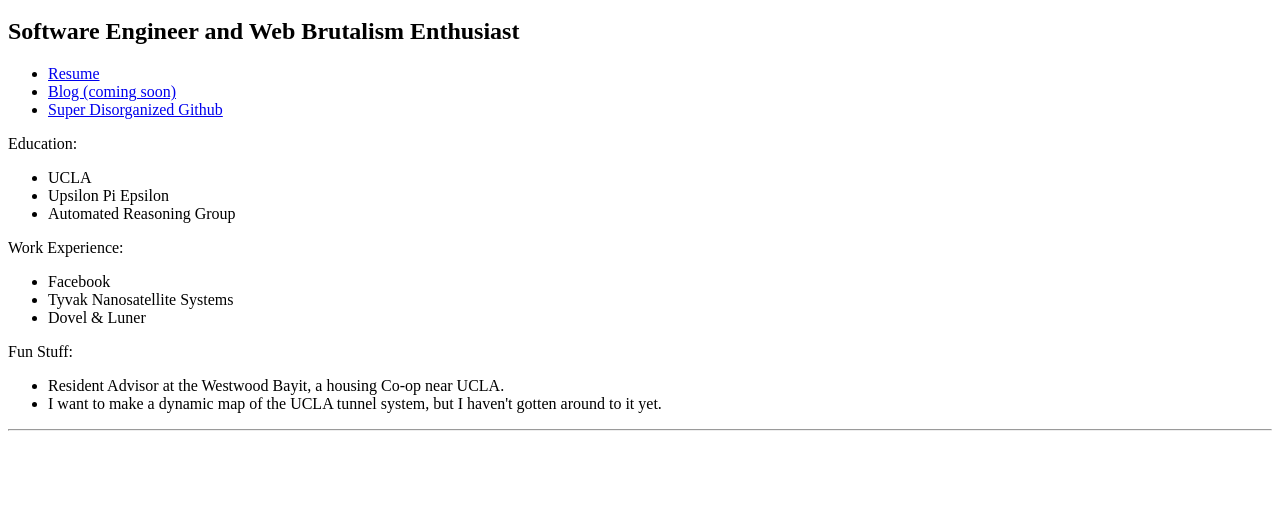
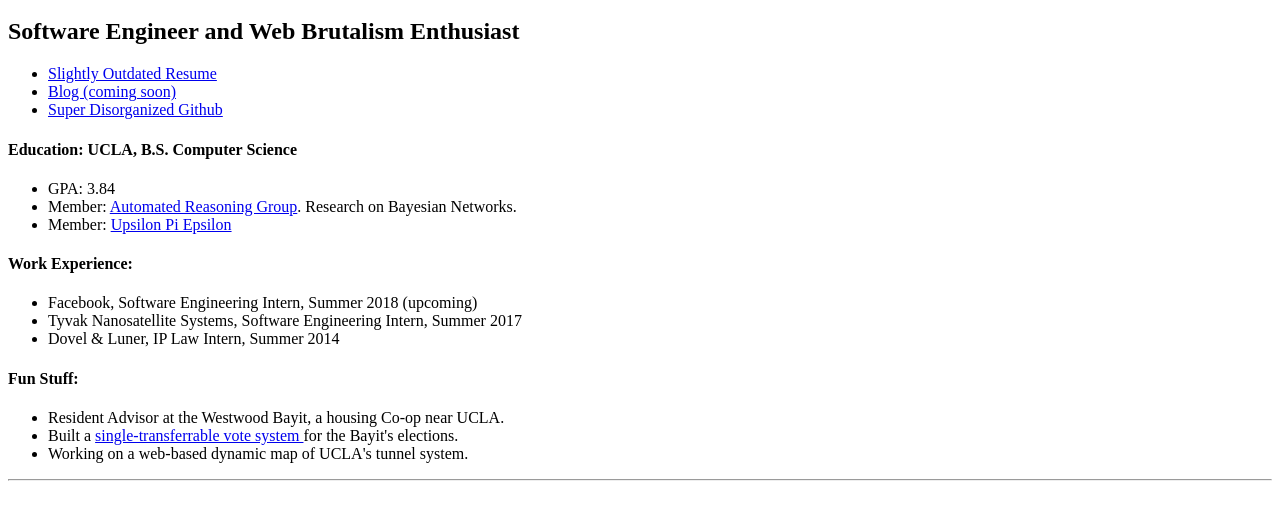
Before and after one commit to YaacovTarko/YaacovTarko, a plain HTML site: page index.html in a window 1280 px wide. Shown: the part 48-568 px from the top of the page. Drawn offline with Linux system fonts and the light colour scheme.

Commit message:
Content updates

```diff
--- a/index.html
+++ b/index.html
@@ -10,36 +10,38 @@
 <body>
 
 <h1>Yaacov Tarko</h1>
-<h2>Software Engineer and Web Brutalism Enthusiast</h3>
+<h2>Software Engineer and Web Brutalism Enthusiast</h2>
 
 <ul>
-<li><a href='Resume.pdf'>Resume</a></li>
+<li><a href='Resume.pdf'>Slightly Outdated Resume</a></li>
 <li><a href='#'>Blog (coming soon)</a></li>
 <li><a href='https://github.com/YaacovTarko'>Super Disorganized Github</a></li>
 </ul>
 
+<div>
+<h4>Education: UCLA, B.S. Computer Science</h4>
+<ul>
+<li>GPA: 3.84</li>
+<li>Member: <a href='http://reasoning.cs.ucla.edu/'> Automated Reasoning Group</a>. Research on Bayesian Networks.</li>
+<li>Member: <a href='https://upe.seas.ucla.edu/'>Upsilon Pi Epsilon</a></li>
+</ul>
+</div>
 
-<p>Education:</p>
+<h4>Work Experience:</h4>
 <ul>
-<li>UCLA</li>
-<li>Upsilon Pi Epsilon</li>
-<li>Automated Reasoning Group</li>
+<li>Facebook, Software Engineering Intern, Summer 2018 (upcoming)</li>
+<li>Tyvak Nanosatellite Systems, Software Engineering Intern, Summer 2017</li>
+<li>Dovel & Luner, IP Law Intern, Summer 2014</li>
 </ul>
 
-<p>Work Experience:</p>
+<h4>Fun Stuff:</h4>
 <ul>
-<li>Facebook</li>
-<li>Tyvak Nanosatellite Systems</li>
-<li>Dovel & Luner</li>
+<li>Resident Advisor at the Westwood Bayit, a housing Co-op near UCLA.</li>
+<li>Built a <a href='https://github.com/YaacovTarko/Bayit_elections'> single-transferrable vote system </a> for the Bayit's elections.</li>
+<li> Working on a web-based dynamic map of UCLA's tunnel system. </li>
 </ul>
 
-<p>Fun Stuff:</p>
-<ul>
-<li>Resident Advisor at the Westwood Bayit, a housing Co-op near UCLA.</li>
-<li>I want to make a dynamic map of the UCLA tunnel system, but I haven't gotten around to it yet.</li>
-</ul>
-
-<hr>
+<hr></hr>
 
 </body>
 </html>
```
